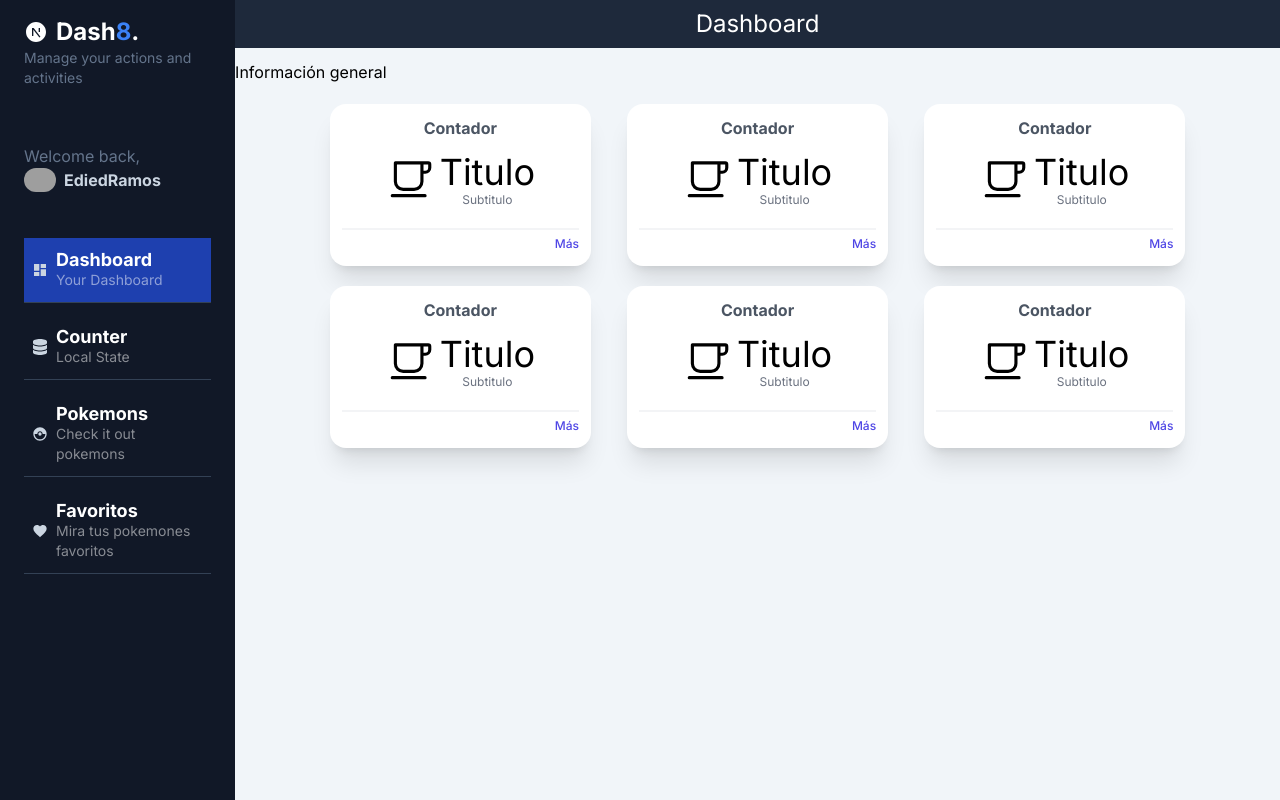
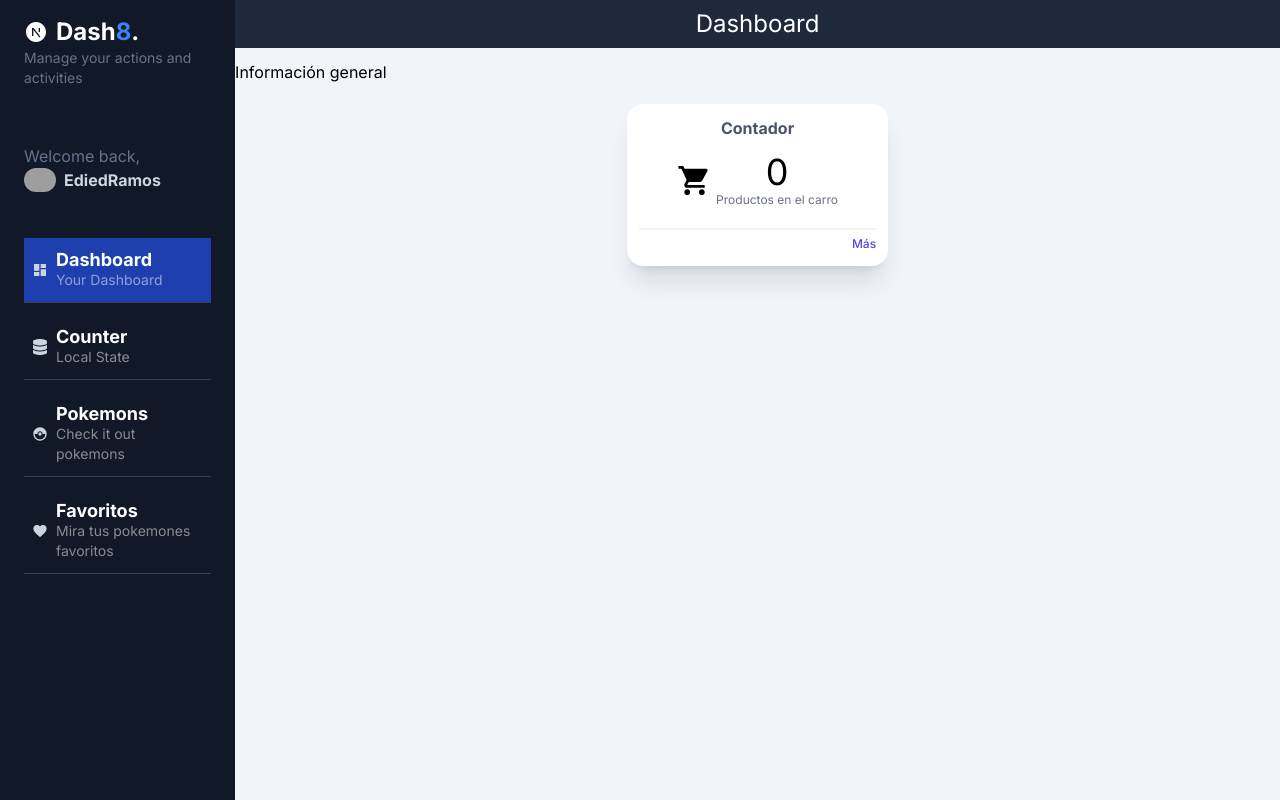
Before and after one commit to EdiedRamos/my-dashboard-nextjs, a Next.js app: page /dashboard/main in a window 1280 px wide. Built offline with nearby package versions, Linux system fonts and the light colour scheme; grey boxes are pictures that could not be loaded.

Commit message:
feat: add simple widget funcionality

```diff
--- a/src/app/dashboard/main/page.tsx
+++ b/src/app/dashboard/main/page.tsx
@@ -1,4 +1,8 @@
-import { SimpleWidget } from "@/components";
+import { WidgetsGrid } from "@/components";
+
+export const metadata = {
+  title: "Dashboard",
+};
 
 const MainPage = () => {
   return (
@@ -7,14 +11,7 @@ const MainPage = () => {
         Dashboard
       </h1>
       <p>Información general</p>
-      <div className="flex flex-wrap gap-5 justify-center mt-5">
-        <SimpleWidget />
-        <SimpleWidget />
-        <SimpleWidget />
-        <SimpleWidget />
-        <SimpleWidget />
-        <SimpleWidget />
-      </div>
+      <WidgetsGrid />
     </div>
   );
 };
--- a/src/components/dashboard/SimpleWidget.tsx
+++ b/src/components/dashboard/SimpleWidget.tsx
@@ -1,29 +1,38 @@
-import { IoCafeOutline } from "react-icons/io5";
+import Link from "next/link";
+import React from "react";
 
-export const SimpleWidget = () => {
+interface Props {
+  title: string;
+  subtitle?: string;
+  label?: string;
+  icon?: React.ReactNode;
+  href?: string;
+}
+
+export const SimpleWidget = ({ title, subtitle, icon, label, href }: Props) => {
   return (
     <div className="bg-white shadow-xl p-3 sm:min-w-[25%] min-w-full  rounded-2xl border-1 border-gray-50 mx-2">
       <div className="flex flex-col">
         <div>
-          <h2 className="font-bold text-gray-600 text-center">Contador</h2>
+          <h2 className="font-bold text-gray-600 text-center">{title}</h2>
         </div>
         <div className="my-3">
           <div className="flex flex-row items-center justify-center space-x-1 ">
-            <div id="icon">
-              <IoCafeOutline size={50} />
-            </div>
+            {icon && <div id="icon">{icon}</div>}
             <div id="temp" className="text-center">
-              <h4 className="text-4xl">Titulo</h4>
-              <p className="text-xs text-gray-500">Subtitulo</p>
+              {label && <h4 className="text-4xl">{label}</h4>}
+              {subtitle && <p className="text-xs text-gray-500">{subtitle}</p>}
             </div>
           </div>
         </div>
 
-        <div className="w-full place-items-end text-right border-t-2 border-gray-100 mt-2">
-          <a href="#" className="text-indigo-600 text-xs font-medium">
-            Más
-          </a>
-        </div>
+        {href && (
+          <div className="w-full place-items-end text-right border-t-2 border-gray-100 mt-2">
+            <Link href={href} className="text-indigo-600 text-xs font-medium">
+              Más
+            </Link>
+          </div>
+        )}
       </div>
     </div>
   );
--- /dev/null
+++ b/src/components/dashboard/WidgetsGrid.tsx
@@ -0,0 +1,22 @@
+"use client";
+
+import { MdLocalGroceryStore } from "react-icons/md";
+import React from "react";
+import { SimpleWidget } from "./SimpleWidget";
+import { useAppSelector } from "@/store";
+
+export const WidgetsGrid = () => {
+  const counter = useAppSelector((state) => state.counter.count);
+
+  return (
+    <div className="flex flex-wrap gap-5 justify-center mt-5">
+      <SimpleWidget
+        title="Contador"
+        subtitle="Productos en el carro"
+        label={`${counter}`}
+        icon={<MdLocalGroceryStore size={35} />}
+        href="/dashboard/counter"
+      />
+    </div>
+  );
+};
--- a/src/components/index.ts
+++ b/src/components/index.ts
@@ -1,3 +1,4 @@
 export * from "./sidebar/Sidebar";
 export * from "./sidebar/SidebarMenuItem";
 export * from "./dashboard/SimpleWidget";
+export * from "./dashboard/WidgetsGrid";
```
